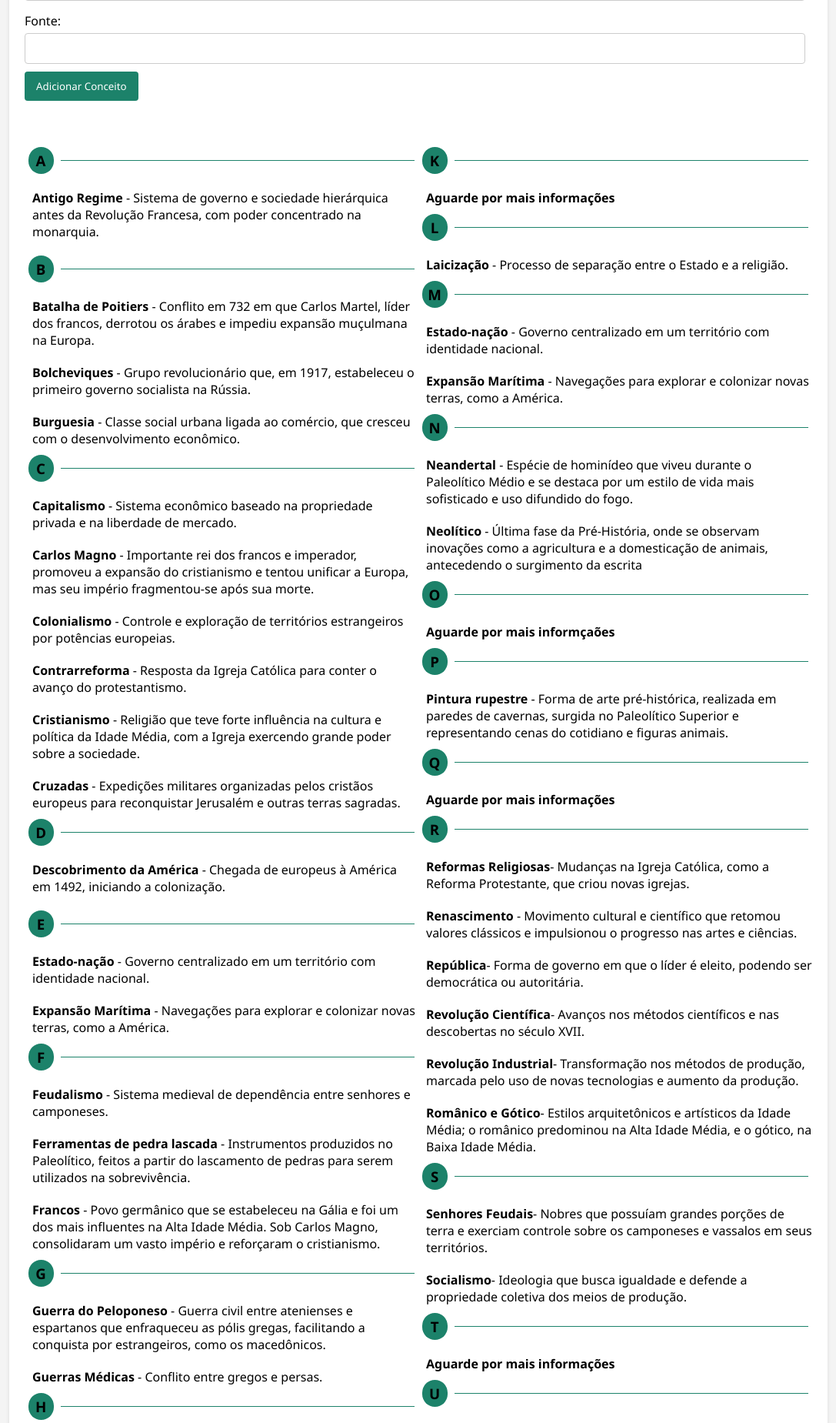
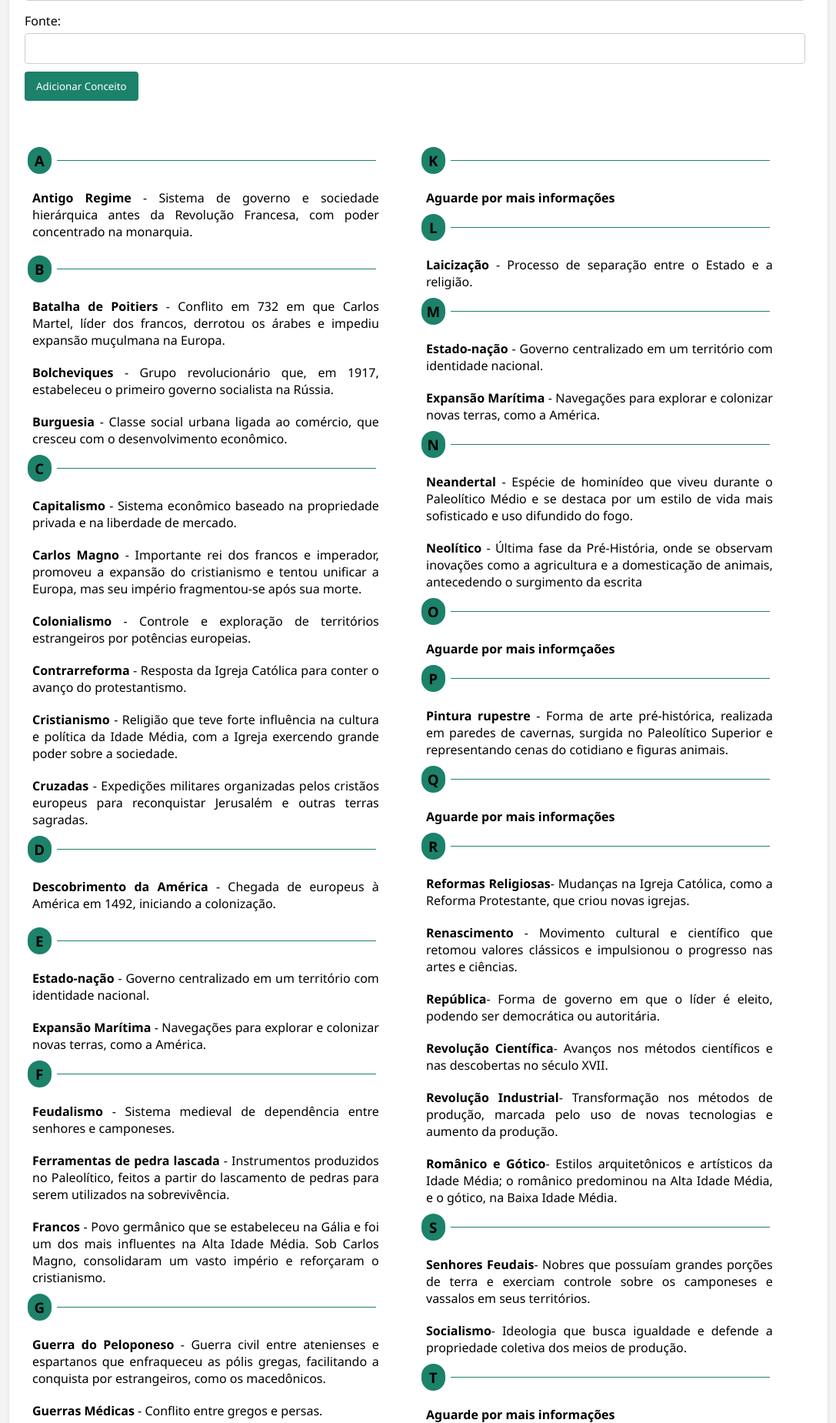
Before and after one commit to JacquysBarbosadaSilva/site-hist, a PHP site: page /php/glossario.php in a window 1280 px wide. Shown: the part 491-2340 px from the top of the page at 77% size, without its empty margins (96-1183 px from the left). Run offline with PHP 8.4, Linux system fonts and the light colour scheme; the visitor is signed in with stand-in values (Sample User, id 1); data that the repository does not hold is empty.

Commit message:
pequenas alterações

```diff
--- a/css/style.css
+++ b/css/style.css
@@ -634,6 +634,15 @@ h5{
 #p-infor{
     margin-top: 20px;
     margin-left: 10px;
+    text-align: justify;
+}
+
+.colunas-glossario-1 {
+    width: 90%;
+}
+
+.colunas-glossario-2 {
+    width: 90%;
 }
 
 .divisão{
--- a/php/glossario.php
+++ b/php/glossario.php
@@ -17,7 +17,6 @@
         $termo = $_POST['termo'];
         $definicao = $_POST['definicao'];
         $fonte = $_POST['fonte'];
-        $imagem = $_POST['imagem']; // URL da imagem
 
         $sql = "INSERT INTO conceitos (termo, definicao, fonte, imagem) VALUES (?, ?, ?, ?)";
         $stmt = $conexao->prepare($sql);
@@ -261,7 +260,7 @@
 
                 </div>
 
-                <div class="colunas-glossari-2">
+                <div class="colunas-glossario-2">
 
                     <div>
                         <div class="divisão">
```
Also changed, not shown: php/login.php (+12 -1 lines).
